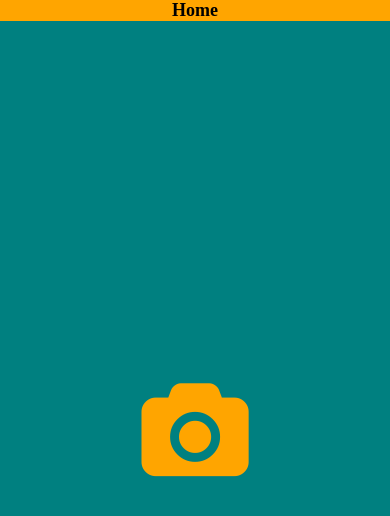
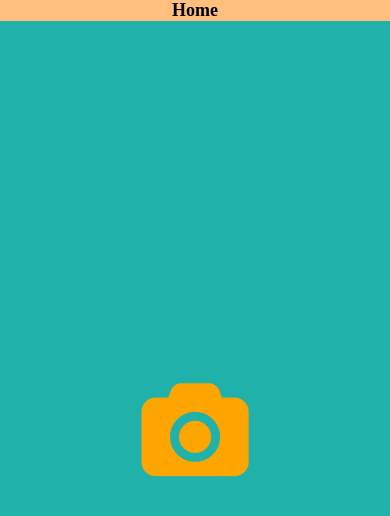
Before and after one commit to ananyakharbanda/ai, a React Native app in the folder BakeMagic/: screen /Home in a window 390 px wide. Shown: the top 516 px of the page. Built offline with nearby package versions, Linux system fonts and the light colour scheme.

Commit message:
color scheme changes

```diff
--- a/BakeMagic/components/CameraScreen.js
+++ b/BakeMagic/components/CameraScreen.js
@@ -181,7 +181,7 @@ const styles = StyleSheet.create({
   },
   safeArea: {
     flex: 1,
-    backgroundColor: '#008080', // Teal background color for message areas
+    backgroundColor: '#20B2AA', // Teal background color for message areas
     justifyContent: 'center',
     alignItems: 'center',
   },
@@ -231,7 +231,7 @@ const styles = StyleSheet.create({
     backgroundColor: 'rgba(0, 0, 0, 0.5)',
   },
   button: {
-    backgroundColor: '#FFA500', // Solid orange background color
+    backgroundColor: '#FFC07F', // Solid orange background color
     padding: 15,
     borderRadius: 5,
     alignItems: 'center',
--- a/BakeMagic/components/styles.js
+++ b/BakeMagic/components/styles.js
@@ -1,13 +1,14 @@
 import { StyleSheet } from 'react-native';
 import { getFontFamily } from '../assets/fonts/helper';
 
-const orange = '#FFA500';
-const darkTeal = '#008080';
+// Lighter shades of orange and teal
+const lightOrange = '#FFC07F'; // A lighter shade of orange
+const lightTeal = '#20B2AA'; // A lighter shade of teal
 
 export default StyleSheet.create({
   // Common Styles
   header: {
-    backgroundColor: orange,
+    backgroundColor: lightOrange,
     padding: 15,
   },
   screenText: {
@@ -21,7 +22,7 @@ export default StyleSheet.create({
   // HomeScreen Styles
   homeContainer: {
     flex: 1,
-    backgroundColor: darkTeal,
+    backgroundColor: lightTeal,
   },
   content: {
     flex: 1,
@@ -65,7 +66,7 @@ export default StyleSheet.create({
     backgroundColor: 'rgba(0, 0, 0, 0.5)',
   },
   button: {
-    backgroundColor: orange,
+    backgroundColor: lightOrange,
     padding: 15,
     borderRadius: 5,
     alignItems: 'center',
@@ -98,7 +99,7 @@ export default StyleSheet.create({
   scrollViewContent: {
     flexGrow: 1,
     padding: 20,
-    backgroundColor: darkTeal,
+    backgroundColor: lightTeal,
   },
   title: {
     fontSize: 28,
```
